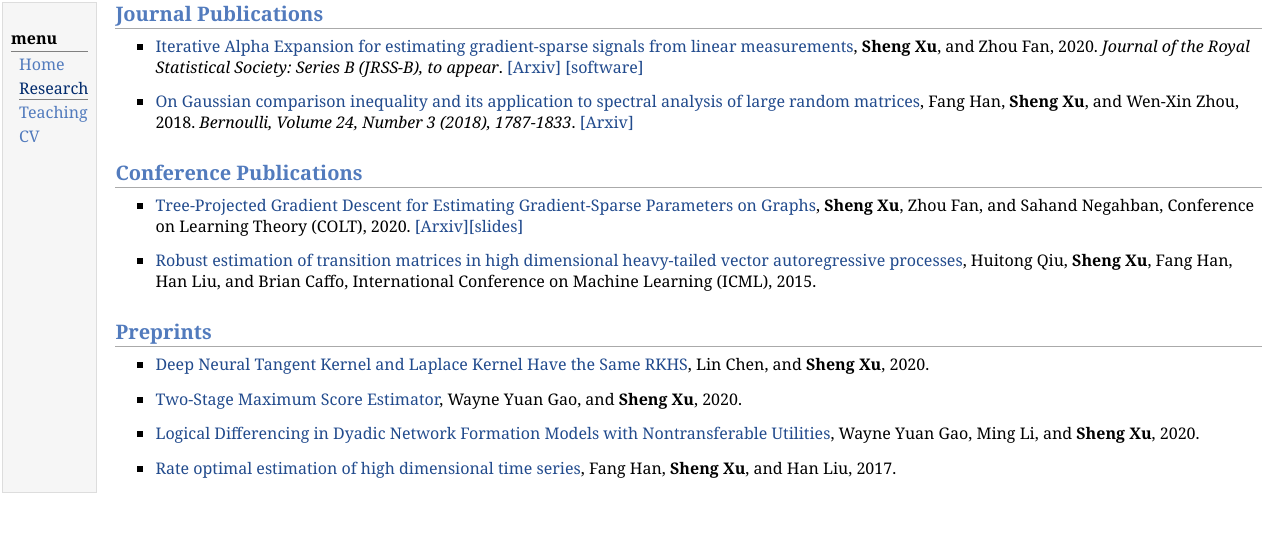
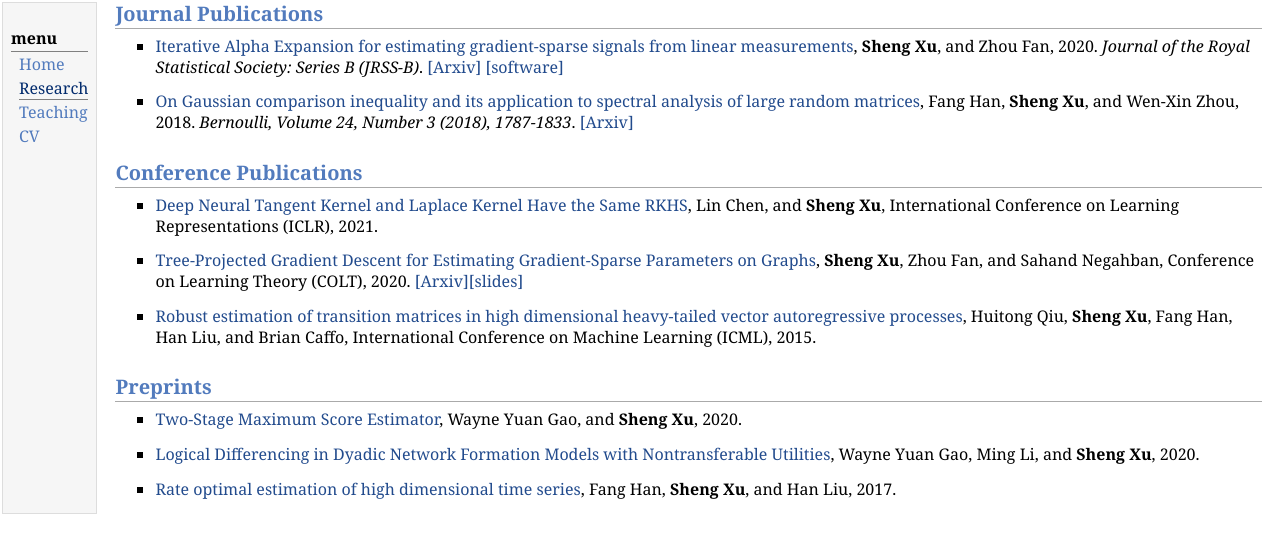
Before and after one commit to sx67/sx67.github.io, a plain HTML site: page research.html in a window 1280 px wide. Drawn offline with Linux system fonts and the light colour scheme.

Commit message:
Add files via upload

```diff
--- a/research.html
+++ b/research.html
@@ -20,7 +20,7 @@
 <td id="layout-content">
 <h2>Journal Publications</h2>
 <ul>
-<li><p><a href="https://arxiv.org/abs/1905.06097">Iterative Alpha Expansion for estimating gradient-sparse signals from linear measurements</a>, <b>Sheng Xu</b>, and Zhou Fan, 2020. <i>Journal of the Royal Statistical Society: Series B (JRSS-B), to appear</i>. <a href="https://arxiv.org/abs/1905.06097">[Arxiv]</a> <a href="ITALE.tar.gz">[software]</a></p>
+<li><p><a href="https://rss.onlinelibrary.wiley.com/doi/10.1111/rssb.12407">Iterative Alpha Expansion for estimating gradient-sparse signals from linear measurements</a>, <b>Sheng Xu</b>, and Zhou Fan, 2020. <i>Journal of the Royal Statistical Society: Series B (JRSS-B)</i>. <a href="https://arxiv.org/abs/1905.06097">[Arxiv]</a> <a href="ITALE.tar.gz">[software]</a></p>
 </li>
 </ul>
 <ul>
@@ -28,6 +28,10 @@
 </li>
 </ul>
 <h2>Conference Publications</h2>
+<ul>
+<li><p><a href="https://arxiv.org/abs/2009.10683">Deep Neural Tangent Kernel and Laplace Kernel Have the Same RKHS</a>, Lin Chen, and <b>Sheng Xu</b>, International Conference on Learning Representations (ICLR), 2021.</p>
+</li>
+</ul>
 <ul>
 <li><p><a href="http://proceedings.mlr.press/v125/xu20a.html">Tree-Projected Gradient Descent for Estimating Gradient-Sparse Parameters on Graphs</a>, <b>Sheng Xu</b>, Zhou Fan, and Sahand Negahban, Conference on Learning Theory (COLT), 2020. <a href="https://arxiv.org/abs/2006.01662">[Arxiv]</a><a href="TreePGD.pdf">[slides]</a></p>
 </li>
@@ -37,10 +41,6 @@
 </li>
 </ul>
 <h2>Preprints</h2>
-<ul>
-<li><p><a href="https://arxiv.org/abs/2009.10683">Deep Neural Tangent Kernel and Laplace Kernel Have the Same RKHS</a>, Lin Chen, and <b>Sheng Xu</b>, 2020.</p>
-</li>
-</ul>
 <ul>
 <li><p><a href="https://arxiv.org/abs/2009.02854">Two-Stage Maximum Score Estimator</a>, Wayne Yuan Gao, and <b>Sheng Xu</b>, 2020.</p>
 </li>
```
Also changed, not shown: 1 other file.
